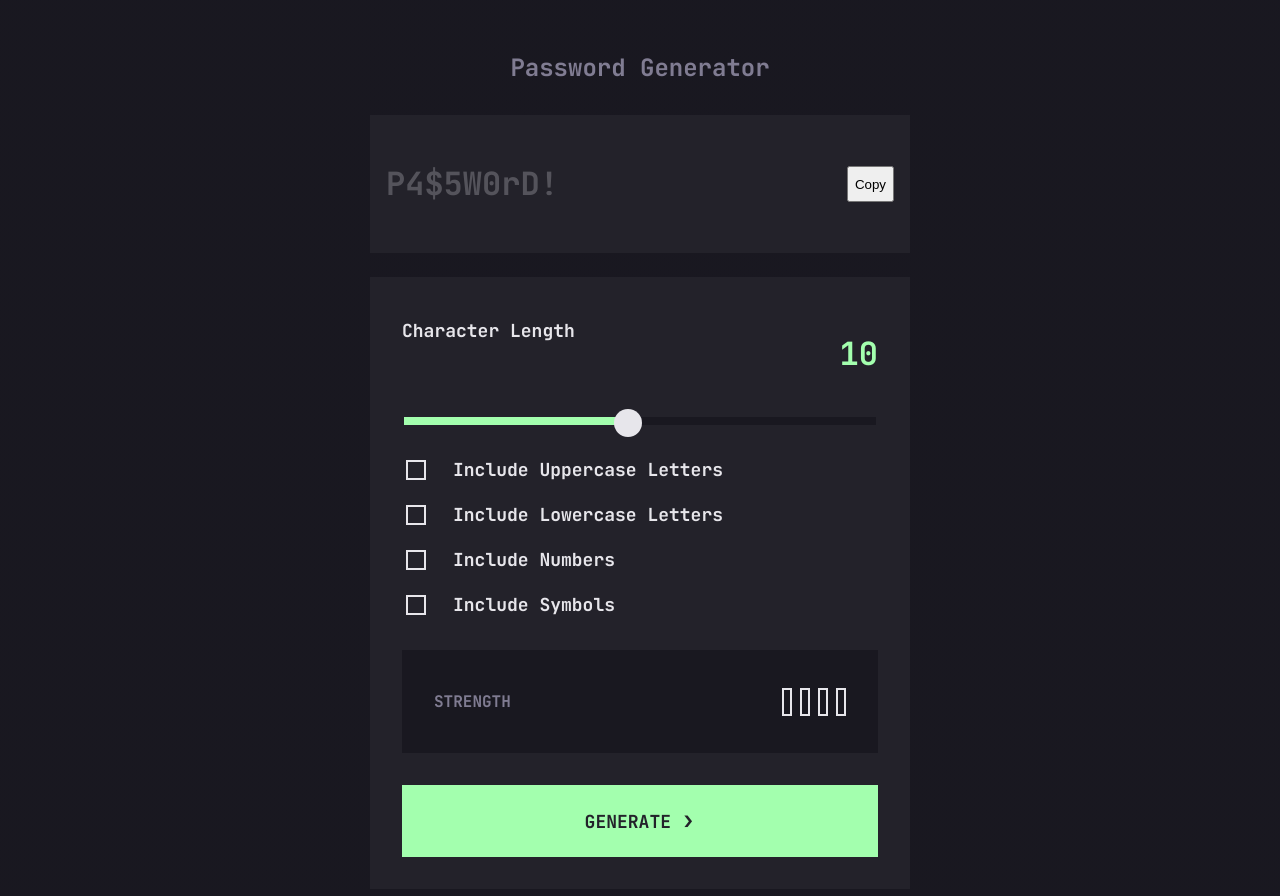
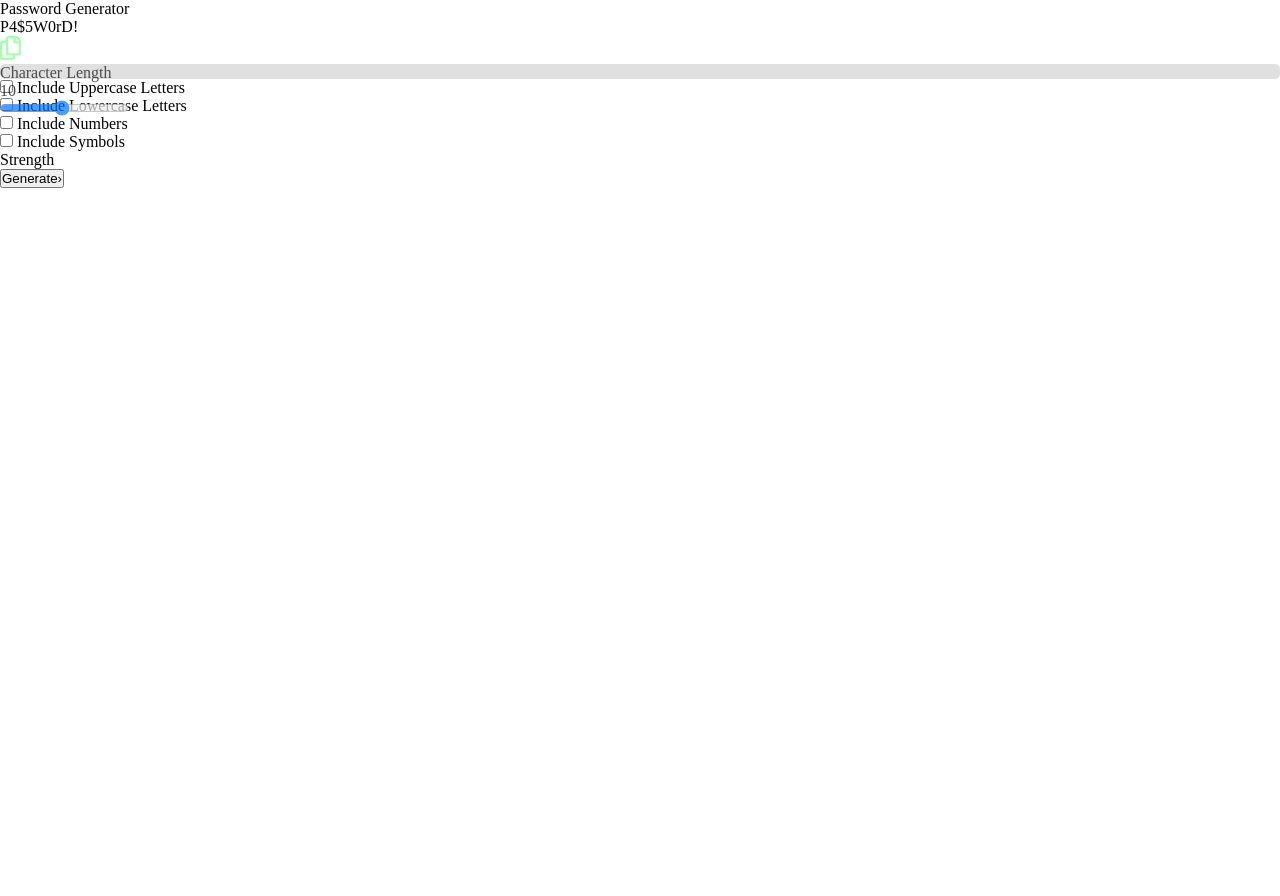
Before and after one commit to xayrax88/PW-Generator-App, a plain HTML site: page starter-code/index.html in a window 1280 px wide. After the commit the page ends 800 px from the top, so only its background shows below. Drawn offline with Linux system fonts and the light colour scheme; files that its build step writes are made by us from their sources.

Commit message:
HTML & JS functionality

```diff
--- a/starter-code/index.html
+++ b/starter-code/index.html
@@ -15,17 +15,14 @@
 <body>
   <main class="main-container">
     <p class="heading">Password Generator</p>
-
     <div class="inner-container">
-
       <section class="password-copy">
         <div class="password">
           <p class="password-text">P4$5W0rD!</p>
         </div>
         <div class="copy-image">
           <p class="copied-text"></p>
-          <!--           <img class="copy" src="./assets/images/icon-copy.svg" alt="Copy graphic"> -->
-          <button class="copy">Copy</button>
+          <img src="./assets/images/icon-copy.svg" alt="Copy graphic" class="copy">
         </div>
       </section>
 
--- a/starter-code/style.css
+++ /dev/null
@@ -1,410 +0,0 @@
-@import url("https://fonts.googleapis.com/css2?family=JetBrains+Mono:wght@700&display=swap");
-
-:root {
-  --dark-gray: hsl(248, 10%, 15%);
-  --light-gray: hsl(251, 9%, 53%);
-  --almost-white: hsl(252, 11%, 91%);
-  --almost-black: hsl(248, 15%, 11%);
-  --green: hsl(127, 100%, 82%);
-  --red: hsl(0, 91%, 63%);
-  --orange: hsl(13, 95%, 66%);
-  --yellow: hsl(42, 91%, 68%);
-}
-
-* {
-  box-sizing: border-box;
-}
-
-img {
-  max-width: 100%;
-  height: auto;
-  display: block;
-}
-
-body {
-  display: flex;
-  justify-content: center;
-  align-items: center;
-  min-height: 100vh;
-  font-family: "JetBrains Mono", monospace;
-  font-weight: 700;
-  font-size: 1.125rem;
-  line-height: 1.5rem;
-  color: var(--almost-white);
-  background: linear-gradient(
-    180deg,
-    var(--almost-black) 0%,
-    var(--almost-black) 100%
-  );
-}
-
-.main-container {
-  text-align: center;
-  min-width: 345px;
-  height: fit-content;
-  margin: 1.25rem;
-}
-
-.heading {
-  font-size: 1rem;
-  line-height: 1.3125rem;
-  color: var(--light-gray);
-  margin-bottom: 1rem;
-}
-
-.inner-container {
-  background-color: inherit;
-}
-
-.password-copy {
-  display: flex;
-  justify-content: space-between;
-  align-items: center;
-  width: 100%;
-  padding: 1rem;
-  background-color: var(--dark-gray);
-  margin-bottom: 1rem;
-}
-
-.password-text {
-  font-size: 1.5rem;
-  line-height: 2rem;
-  color: var(--almost-white);
-  mix-blend-mode: normal;
-  opacity: 0.25;
-}
-
-.copy-image {
-  display: flex;
-}
-
-.copy {
-  width: 85%;
-}
-
-.copied-text {
-  margin-right: 1rem;
-  text-transform: uppercase;
-  color: var(--green);
-}
-
-.copy:hover {
-  cursor: pointer;
-  filter: brightness(11%) invert(1);
-}
-
-.form-section {
-  padding: 1rem;
-  background-color: var(--dark-gray);
-}
-
-.character {
-  display: flex;
-  justify-content: space-between;
-  margin-bottom: 0.5rem;
-}
-
-.character-text {
-  font-size: 1rem;
-  line-height: 1.3125rem;
-}
-
-.character-amount {
-  font-size: 1.5rem;
-  line-height: 2rem;
-  color: var(--green);
-}
-
-/* --SLIDER GLOBAL STYLES-- */
-
-.slider-container {
-  display: flex;
-  justify-content: center;
-  align-items: center;
-}
-
-.hidden-label {
-  display: none;
-}
-
-#slider {
-  width: 100%;
-  background-color: var(--dark-gray);
-  margin-bottom: 2rem;
-}
-
-input[type="range"] {
-  -webkit-appearance: none;
-  -moz-appearance: none;
-  background-color: var(--almost-black);
-}
-
-input[type="range"]:focus {
-  outline: none;
-}
-
-/* --SLIDER GLOBAL STYLES-- */
-
-/* --CHROME SLIDER STYLES-- */
-
-input[type="range"]::-webkit-slider-runnable-track {
-  background: linear-gradient(to right, var(--green), var(--green)),
-    var(--almost-black);
-  background-size: var(--background-size, 0%) 100%;
-  background-repeat: no-repeat;
-  height: 0.5rem;
-}
-
-input[type="range"]::-webkit-slider-thumb {
-  -webkit-appearance: none;
-  width: 1.75rem;
-  height: 1.75rem;
-  background-color: var(--almost-white);
-  border-radius: 50%;
-  margin-top: -0.5rem;
-}
-
-input[type="range"]::-webkit-slider-thumb:hover {
-  cursor: pointer;
-  background-color: var(--almost-black);
-  border: 2px solid var(--green);
-}
-
-/* --CHROME SLIDER STYLES-- */
-
-/* --FIREFOX SLIDER STYLES-- */
-
-input[type="range"]::-moz-range-track {
-  background-color: var(--almost-black);
-  height: 0.5rem;
-}
-
-input[type="range"]::-moz-range-progress {
-  background-color: var(--green);
-  height: 0.5rem;
-}
-
-input[type="range"]::-moz-range-thumb {
-  -moz-appearance: none;
-  width: 1.75rem;
-  height: 1.75rem;
-  background-color: var(--almost-white);
-  border-radius: 50%;
-  border: none;
-  margin-top: -0.5rem;
-}
-
-input[type="range"]::-moz-range-thumb:hover {
-  box-sizing: border-box;
-  cursor: pointer;
-  background-color: var(--almost-black);
-  border: 2px solid var(--green);
-}
-
-input[type="range"]::-moz-range-thumb:active {
-  box-sizing: border-box;
-  cursor: pointer;
-  background-color: var(--almost-black);
-  border: 2px solid var(--green);
-}
-
-/* --FIREFOX SLIDER STYLES-- */
-
-.checkboxes {
-  display: flex;
-  flex-direction: column;
-}
-
-label {
-  align-self: center;
-  font-size: 1rem;
-  line-height: 1.3125rem;
-  margin-left: 1.25rem;
-}
-
-.checkbox-container {
-  display: flex;
-  justify-content: flex-start;
-  align-items: center;
-  margin-bottom: 1rem;
-}
-
-input[type="checkbox"] {
-  cursor: pointer;
-  -webkit-appearance: none;
-  -moz-appearance: none;
-  appearance: none;
-  outline: 0;
-  background: transparent;
-  height: 1.25rem;
-  width: 1.25rem;
-  border: 2px solid var(--almost-white);
-  color: var(--almost-white);
-}
-
-input[type="checkbox"]:hover {
-  border: 2px solid var(--green);
-  transition: all 0.1s ease-in;
-}
-
-input[type="checkbox"]:after {
-  content: " ";
-  position: relative;
-  left: 35%;
-  top: 15%;
-  width: 20%;
-  height: 50%;
-  border: solid var(--dark-gray);
-  border-width: 0 3px 3px 0;
-  transform: rotate(40deg);
-  display: none;
-}
-
-input[type="checkbox"]:checked:after {
-  display: block;
-}
-
-input[type="checkbox"]:checked {
-  background: var(--green);
-  color: var(--almost-black);
-  border: none;
-}
-
-.checkbox-container:nth-of-type(4) {
-  margin-bottom: 2rem;
-}
-
-.error {
-  display: none;
-  font-size: 0.875rem;
-  color: var(--red);
-  margin-bottom: 1rem;
-}
-
-.strength-container {
-  display: flex;
-  justify-content: space-between;
-  align-items: center;
-  background-color: var(--almost-black);
-  padding: 1.125rem 1rem;
-  margin-bottom: 1rem;
-}
-
-.strength-text {
-  font-size: 1rem;
-  line-height: 1.3125rem;
-  color: var(--light-gray);
-  text-transform: uppercase;
-}
-
-.strength-bars {
-  display: flex;
-  align-items: center;
-}
-
-.strength-word {
-  text-transform: uppercase;
-  margin-right: 0.5rem;
-}
-
-.bar {
-  width: 0.625rem;
-  height: 1.75rem;
-  border: 2px solid var(--almost-white);
-  margin-left: 0.5rem;
-}
-
-.generate {
-  width: 100%;
-  background-color: var(--green);
-  color: var(--dark-gray);
-  padding: 1.125rem;
-  text-transform: uppercase;
-  font-family: "JetBrains Mono", monospace;
-  font-size: 1rem;
-  font-weight: 700;
-  line-height: 1.3125rem;
-  border: 2px solid var(--green);
-}
-
-.generate:hover {
-  cursor: pointer;
-  background-color: transparent;
-  color: var(--green);
-  border: 2px solid var(--green);
-  transition: all 0.2s ease-in;
-}
-
-span {
-  margin-left: 0.625rem;
-  font-size: 1.5rem;
-  width: 100%;
-  font-family: "JetBrains Mono", monospace;
-  font-weight: 700;
-}
-
-@media screen and (min-width: 760px) {
-  .main-container {
-    width: 540px;
-  }
-
-  .heading {
-    font-size: 1.5rem;
-    line-height: 2rem;
-    margin-bottom: 1.9375rem;
-  }
-
-  .password-copy {
-    margin-bottom: 1.5rem;
-  }
-
-  .form-section {
-    padding: 1.5rem 2rem 2rem 2rem;
-  }
-
-  .password-text {
-    font-size: 2rem;
-    line-height: 2.625rem;
-  }
-
-  .copy {
-    width: 90%;
-  }
-
-  .character-text {
-    font-size: 1.125rem;
-    line-height: 1.5rem;
-  }
-
-  .character-amount {
-    font-size: 2rem;
-    line-height: 2.625rem;
-  }
-
-  label {
-    font-size: 1.125rem;
-    line-height: 1.5rem;
-    margin-left: 1.5rem;
-  }
-
-  .checkbox-container {
-    margin-bottom: 1.1875rem;
-  }
-
-  .error {
-    font-size: 1rem;
-  }
-
-  .strength-container {
-    padding: 1.5625rem 2rem;
-    margin-bottom: 2rem;
-  }
-
-  .generate {
-    padding: 1.3125rem;
-    font-size: 1.125rem;
-    font-weight: 700;
-    line-height: 1.5rem;
-    border: 2px solid var(--green);
-  }
-}
```
